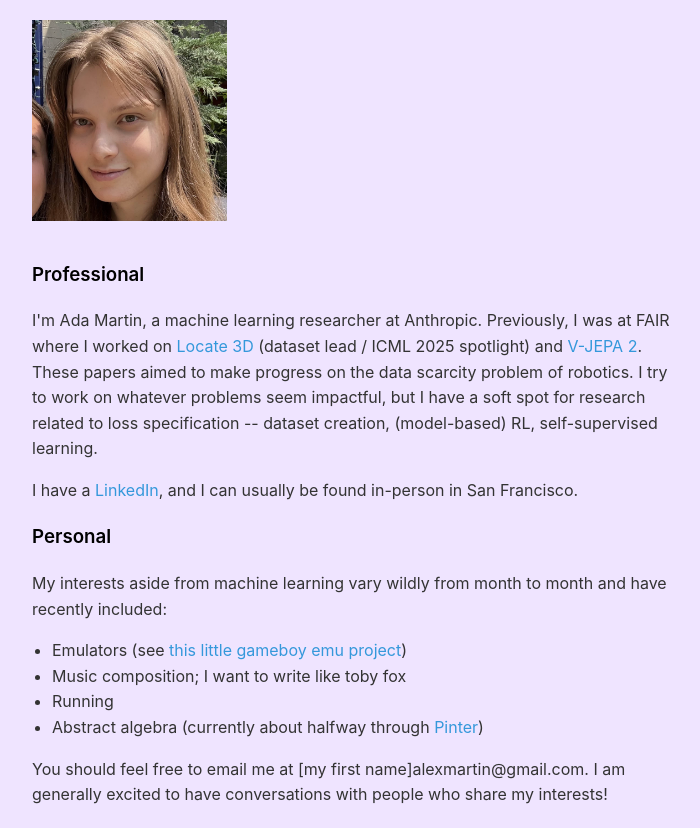
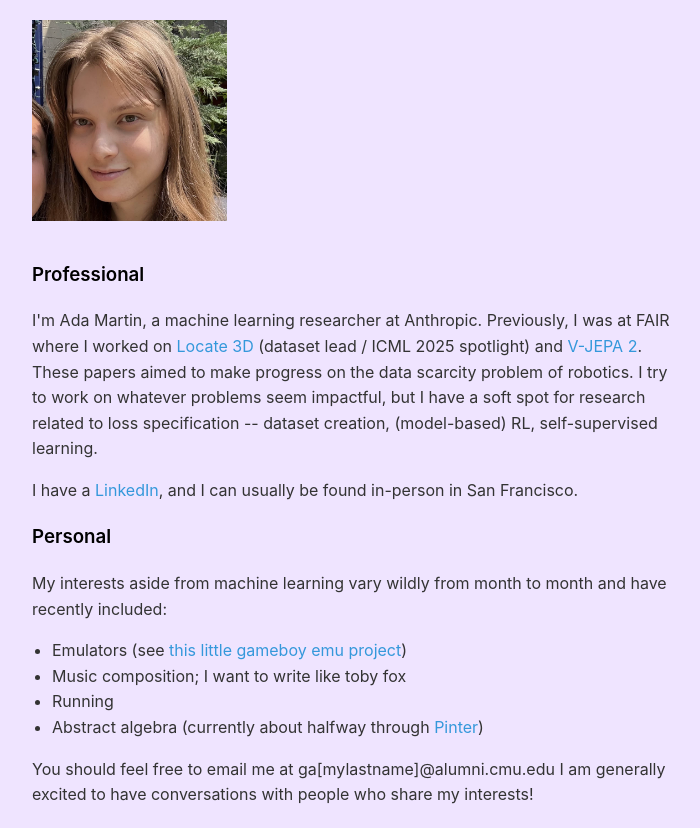
Before and after one commit to adaGrad1/adaGrad1.github.io, a plain HTML site: page index.html in a window 1280 px wide. Shown: the whole page, without its empty margins (283-983 px from the left). Drawn offline with Linux system fonts and the light colour scheme.

Commit message:
update email

```diff
--- a/index.html
+++ b/index.html
@@ -60,6 +60,6 @@ My interests aside from machine learning vary wildly from month to month and hav
     <li>Running</li>
     <li>Abstract algebra (currently about halfway through <a href="https://archive.org/details/charles-c-pinter-a-book-of-abstract-algebra">Pinter</a>)</li>
 </ul>
-You should feel free to email me at [my first name]alexmartin@gmail.com.
+You should feel free to email me at ga[mylastname]@alumni.cmu.edu
 I am generally excited to have conversations with people who share my interests!
 </body>
```
